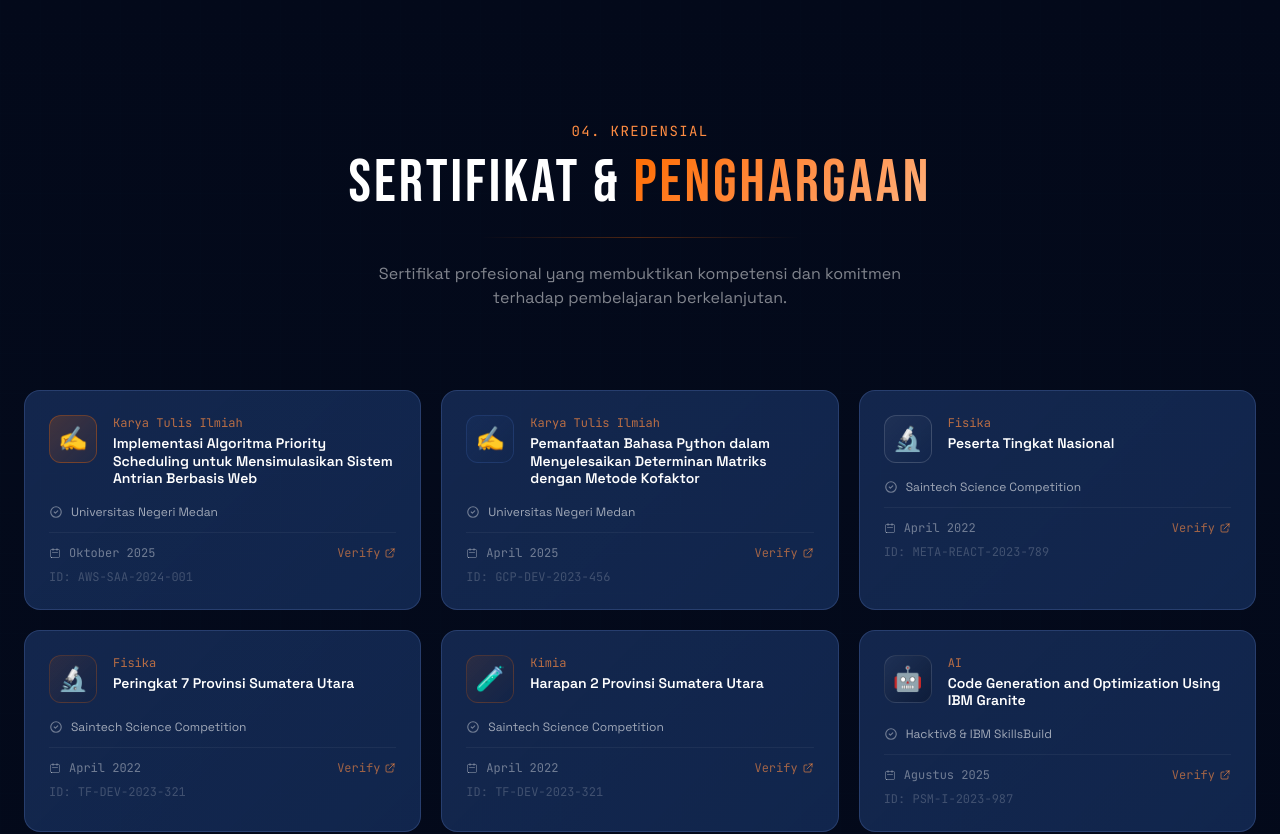
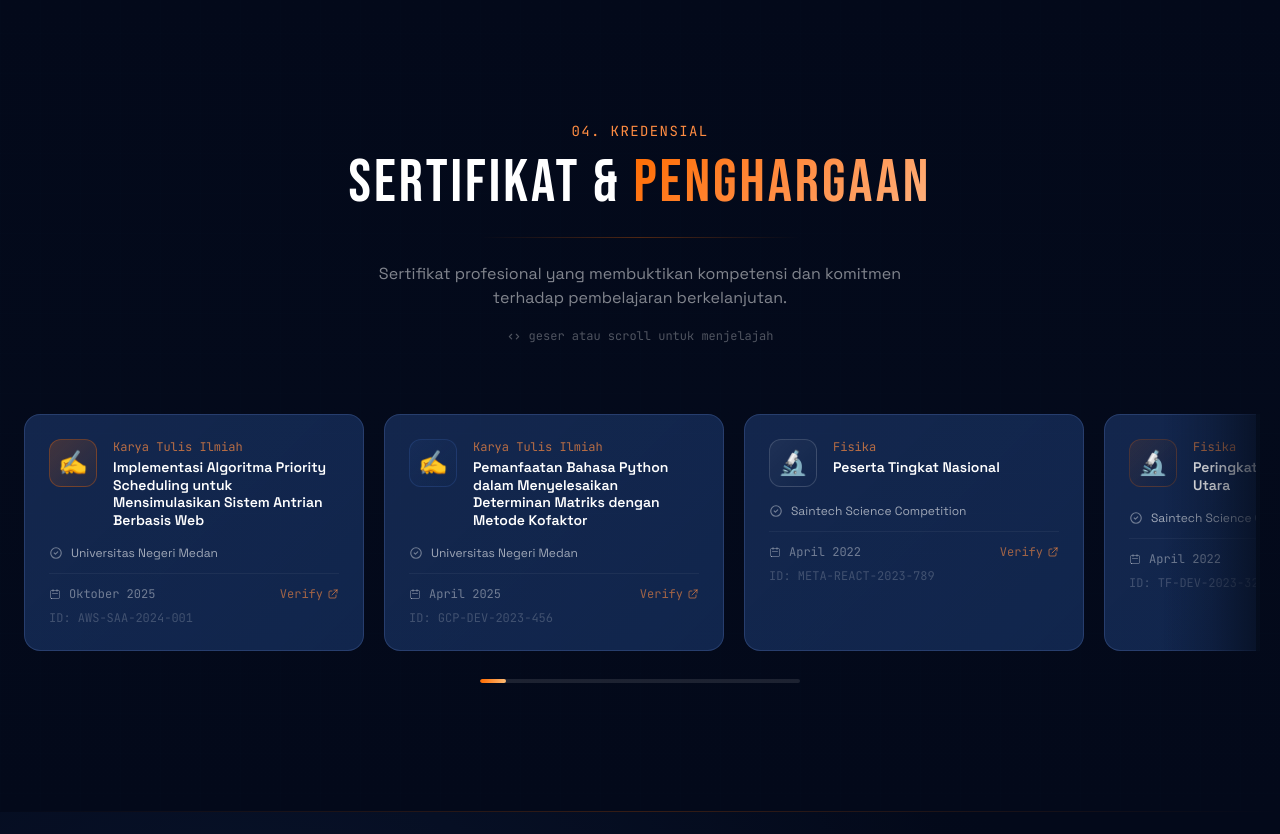
Before and after one commit to AndlyHsg03/Web-Portfolio-Andly-Sofian-Hasugian, a Next.js app: page / in a window 1280 px wide. Shown: the part 4880-5714 px from the top of the page. Built offline with nearby package versions, Linux system fonts and the light colour scheme.

Commit message:
update sertifikat

```diff
--- a/components/Certificates.tsx
+++ b/components/Certificates.tsx
@@ -1,11 +1,12 @@
 'use client'
-import { useEffect } from 'react'
+import { useEffect, useRef, useState, useCallback, type WheelEvent, type MouseEvent } from 'react'
 import sertifikat1 from '../public/certificates/sertifikat1.png'
 import sertifikat2 from '../public/certificates/sertifikat2.png'
 import sertifikat3 from '../public/certificates/sertifikat3.png'
 import sertifikat4 from '../public/certificates/sertifikat4.png'
 import sertifikat5 from '../public/certificates/sertifikat5.png'
 import sertifikat6 from '../public/certificates/sertifikat6.png'
+
 const certificates = [
   {
     id: 1,
@@ -41,7 +42,7 @@ const certificates = [
     color: 'from-white/5 to-white/0',
     border: 'border-white/15',
     category: 'Fisika',
-    img : sertifikat3,
+    img: sertifikat3,
   },
   {
     id: 4,
@@ -53,7 +54,7 @@ const certificates = [
     color: 'from-orange-500/10 to-navy-800/30',
     border: 'border-orange-500/20',
     category: 'Fisika',
-    img : sertifikat4,
+    img: sertifikat4,
   },
   {
     id: 5,
@@ -65,7 +66,7 @@ const certificates = [
     color: 'from-orange-500/10 to-navy-800/30',
     border: 'border-orange-500/20',
     category: 'Kimia',
-    img : sertifikat5,
+    img: sertifikat5,
   },
   {
     id: 6,
@@ -73,15 +74,76 @@ const certificates = [
     issuer: 'Hacktiv8 & IBM SkillsBuild',
     date: 'Agustus 2025',
     credentialId: 'PSM-I-2023-987',
-    icon: '🤖',
+    icon: '֎🇦🇮',
     color: 'from-white/5 to-navy-900/40',
     border: 'border-white/10',
     category: 'AI',
     img: sertifikat6,
   },
+  {
+    id: 7,
+    title: 'FRONTEND-JAVASCRIPT',
+    issuer: 'MySkill',
+    date: 'April 2026',
+    credentialId: 'MS-20260430-0ldLTNx73UK4MREHTm1g',
+    icon: '｡🇯‌🇸‌',
+    color: 'from-white/5 to-navy-900/40',
+    border: 'border-white/10',
+    category: 'Web Development',
+    // Link kredensial PDF resmi dari MySkill — Verify langsung membuka link ini.
+    img: 'https://storage.googleapis.com/myskill-v2-certificates/topic-pTLX6J38RGSQ4dfEO6yQ/7fgbpO4o1AhKcUstwNuVSB3tZM32-0ldLTNx73UK4MREHTm1g.pdf',
+  },
+  {
+    id: 8,
+    title: 'PYTHON FUNDAMENTAL',
+    issuer: 'MySkill',
+    date: 'May 2026',
+    credentialId: 'MS-20260512-OHDZx5hOAyY6Fiv9yJoq',
+    icon: '🇵🇾',
+    color: 'from-white/5 to-navy-900/40',
+    border: 'border-white/10',
+    category: 'Programming',
+    // Link kredensial PDF resmi dari MySkill — Verify langsung membuka link ini.
+    img: 'https://storage.googleapis.com/myskill-v2-certificates/topic-6eBG2nPRdSFZhJHFJpzx/7fgbpO4o1AhKcUstwNuVSB3tZM32-OHDZx5hOAyY6Fiv9yJoq.pdf',
+  },
+  {
+    id: 9,
+    title: 'Belajar Machine Learning untuk Pemula',
+    issuer: 'Dicoding',
+    date: 'May 2026',
+    credentialId: 'RVZK0M9VMZD5',
+    icon: '🇲🇱',
+    color: 'from-white/5 to-navy-900/40',
+    border: 'border-white/10',
+    category: 'Machine Learning',
+    // Link kredensial PDF resmi dari MySkill — Verify langsung membuka link ini.
+    img: 'https://www.dicoding.com/certificates/RVZK0M9VMZD5',
+  },
+  {
+    id: 10,
+    title: 'Data Science Introduction',
+    issuer: 'MySkill',
+    date: 'May 2026',
+    credentialId: '319234/DTA/LM/05/2026',
+    icon: '📊',
+    color: 'from-white/5 to-navy-900/40',
+    border: 'border-white/10',
+    category: 'Data Science',
+    // Link kredensial PDF resmi dari MySkill — Verify langsung membuka link ini.
+    img: 'https://drive.google.com/file/d/13DM9ktLKCaQRtZkboAaKFMmpNIQ2ibt3/view',
+  },
 ]
 
 export default function Certificates() {
+  const trackRef = useRef<HTMLDivElement>(null)
+  const isDragging = useRef<boolean>(false)
+  const hasDragged = useRef<boolean>(false)
+  const dragStart = useRef<{ x: number; scrollLeft: number }>({ x: 0, scrollLeft: 0 })
+
+  const [progress, setProgress] = useState<number>(0)
+  const [atStart, setAtStart] = useState<boolean>(true)
+  const [atEnd, setAtEnd] = useState<boolean>(false)
+
   useEffect(() => {
     const observer = new IntersectionObserver(
       entries => entries.forEach(e => { if (e.isIntersecting) e.target.classList.add('visible') }),
@@ -91,29 +153,123 @@ export default function Certificates() {
     return () => observer.disconnect()
   }, [])
 
+  const updateScrollState = useCallback(() => {
+    const el = trackRef.current
+    if (!el) return
+    const max = el.scrollWidth - el.clientWidth
+    setProgress(max <= 0 ? 0 : Math.min(100, Math.max(0, (el.scrollLeft / max) * 100)))
+    setAtStart(el.scrollLeft <= 4)
+    setAtEnd(el.scrollLeft >= max - 4)
+  }, [])
+
+  useEffect(() => {
+    updateScrollState()
+    window.addEventListener('resize', updateScrollState)
+    return () => window.removeEventListener('resize', updateScrollState)
+  }, [updateScrollState])
+
+  // Turn vertical mouse-wheel motion into horizontal travel while inside the
+  // carousel's range, then hand scroll control back to the page at the edges.
+  const handleWheel = (e: WheelEvent<HTMLDivElement>) => {
+    const el = trackRef.current
+    if (!el) return
+    const max = el.scrollWidth - el.clientWidth
+    if (max <= 0) return
+
+    const isHorizontalGesture = Math.abs(e.deltaX) > Math.abs(e.deltaY)
+    if (isHorizontalGesture) return // let native trackpad horizontal swipes through
+
+    const goingDown = e.deltaY > 0
+    const goingUp = e.deltaY < 0
+    if (goingDown && el.scrollLeft >= max - 1) return // release: continue scrolling the page down
+    if (goingUp && el.scrollLeft <= 1) return // release: continue scrolling the page up
+
+    e.preventDefault()
+    el.scrollLeft += e.deltaY
+  }
+
+  const scrollByCard = (dir: 1 | -1) => {
+    const el = trackRef.current
+    if (!el) return
+    const card = el.querySelector('[data-cert-card]')
+    const step = card ? card.getBoundingClientRect().width + 20 : 320
+    el.scrollBy({ left: dir * step, behavior: 'smooth' })
+  }
+
+  const onMouseDown = (e: MouseEvent<HTMLDivElement>) => {
+    const el = trackRef.current
+    if (!el) return
+    isDragging.current = true
+    hasDragged.current = false
+    dragStart.current = { x: e.pageX, scrollLeft: el.scrollLeft }
+  }
+
+  const onMouseMove = (e: MouseEvent<HTMLDivElement>) => {
+    if (!isDragging.current) return
+    const el = trackRef.current
+    if (!el) return
+    const dx = e.pageX - dragStart.current.x
+    if (Math.abs(dx) > 5) hasDragged.current = true
+    el.scrollLeft = dragStart.current.scrollLeft - dx
+  }
+
+  const stopDragging = () => { isDragging.current = false }
+
+  // Swallow the click that follows a drag so the "Verify" link doesn't fire
+  // when the user was only dragging the carousel.
+  const onClickCapture = (e: MouseEvent<HTMLDivElement>) => {
+    if (hasDragged.current) {
+      e.preventDefault()
+      e.stopPropagation()
+      hasDragged.current = false
+    }
+  }
+
   return (
     <section id="certificates" className="py-32 relative bg-gradient-to-b from-transparent via-navy-900/20 to-transparent">
       <div className="absolute inset-0 grid-pattern opacity-20" />
 
       <div className="max-w-7xl mx-auto px-6 relative z-10">
         {/* Header */}
-        <div className="text-center mb-20 reveal">
+        <div className="text-center mb-16 reveal">
           <p className="font-mono text-orange-400 text-sm tracking-widest uppercase mb-3">04. Kredensial</p>
           <h2 className="font-display text-5xl sm:text-6xl text-white mb-6">
             Sertifikat & <span className="gradient-text">Penghargaan</span>
           </h2>
           <div className="section-divider max-w-xs mx-auto mb-6" />
-          <p className="text-white/50 max-w-xl mx-auto">
+          <p className="text-white/50 max-w-xl mx-auto mb-4">
             Sertifikat profesional yang membuktikan kompetensi dan komitmen terhadap pembelajaran berkelanjutan.
+          </p>
+          <p className="font-mono text-xs text-white/30 inline-flex items-center gap-2">
+            <svg className="w-3.5 h-3.5" fill="none" viewBox="0 0 24 24" stroke="currentColor">
+              <path strokeLinecap="round" strokeLinejoin="round" strokeWidth={2} d="M8 9l-4 4 4 4m8-8l4 4-4 4" />
+            </svg>
+            geser atau scroll untuk menjelajah
           </p>
         </div>
 
-        {/* Certificates grid */}
-        <div className="grid md:grid-cols-2 lg:grid-cols-3 gap-5">
+        {/* Certificates carousel */}
+        <div className="relative group/carousel">
+          {/* edge fades, fade out themselves once you hit either end */}
+          <div className={`pointer-events-none absolute -left-1 top-0 bottom-6 w-12 sm:w-24 z-10 bg-gradient-to-r from-navy-900/80 via-navy-900/30 to-transparent transition-opacity duration-300 ${atStart ? 'opacity-0' : 'opacity-100'}`} />
+          <div className={`pointer-events-none absolute -right-1 top-0 bottom-6 w-12 sm:w-24 z-10 bg-gradient-to-l from-navy-900/80 via-navy-900/30 to-transparent transition-opacity duration-300 ${atEnd ? 'opacity-0' : 'opacity-100'}`} />
+
+          <div
+            ref={trackRef}
+            onWheel={handleWheel}
+            onScroll={updateScrollState}
+            onMouseDown={onMouseDown}
+            onMouseMove={onMouseMove}
+            onMouseUp={stopDragging}
+            onMouseLeave={stopDragging}
+            onClickCapture={onClickCapture}
+            className="cert-track flex gap-5 overflow-x-auto pb-6 px-1 snap-x snap-mandatory scroll-smooth overscroll-x-contain cursor-grab active:cursor-grabbing"
+          >
             {certificates.map((cert, i) => (
               <div
                 key={cert.id}
-              className={`cert-badge reveal rounded-2xl p-6 cursor-pointer group`}
+                data-cert-card
+                className="cert-badge reveal rounded-2xl p-6 group flex-shrink-0 w-[82vw] sm:w-[340px] snap-start select-none"
                 style={{ transitionDelay: `${i * 80}ms` }}
               >
                 {/* Top row */}
@@ -145,7 +301,7 @@ export default function Certificates() {
                     </svg>
                     <span className="font-mono text-xs text-white/40">{cert.date}</span>
                   </div>
-                <a href={cert.img?.src} target="_blank" rel="noopener noreferrer"
+                  <a href={typeof cert.img === 'string' ? cert.img : cert.img?.src} target="_blank" rel="noopener noreferrer" draggable={false}
                      className="text-xs text-orange-400/60 hover:text-orange-400 transition-colors font-mono flex items-center gap-1">
                     Verify
                     <svg className="w-3 h-3" fill="none" viewBox="0 0 24 24" stroke="currentColor">
@@ -160,9 +316,47 @@ export default function Certificates() {
             ))}
           </div>
 
-        {/* Add certificate note */}
+          {/* Nav arrows, desktop only — fade in on hover, hidden at the relevant edge */}
+          <button
+            type="button"
+            aria-label="Sebelumnya"
+            onClick={() => scrollByCard(-1)}
+            className={`hidden md:flex absolute -left-5 top-[calc(50%-12px)] -translate-y-1/2 z-20 w-10 h-10 rounded-full border border-white/10 bg-navy-900/90 backdrop-blur items-center justify-center text-white/60 hover:text-orange-400 hover:border-orange-500/30 transition-all duration-300 opacity-0 group-hover/carousel:opacity-100 ${atStart ? 'pointer-events-none opacity-0' : ''}`}
+          >
+            <svg className="w-4 h-4" fill="none" viewBox="0 0 24 24" stroke="currentColor">
+              <path strokeLinecap="round" strokeLinejoin="round" strokeWidth={2} d="M15 19l-7-7 7-7" />
+            </svg>
+          </button>
+          <button
+            type="button"
+            aria-label="Selanjutnya"
+            onClick={() => scrollByCard(1)}
+            className={`hidden md:flex absolute -right-5 top-[calc(50%-12px)] -translate-y-1/2 z-20 w-10 h-10 rounded-full border border-white/10 bg-navy-900/90 backdrop-blur items-center justify-center text-white/60 hover:text-orange-400 hover:border-orange-500/30 transition-all duration-300 opacity-0 group-hover/carousel:opacity-100 ${atEnd ? 'pointer-events-none opacity-0' : ''}`}
+          >
+            <svg className="w-4 h-4" fill="none" viewBox="0 0 24 24" stroke="currentColor">
+              <path strokeLinecap="round" strokeLinejoin="round" strokeWidth={2} d="M9 5l7 7-7 7" />
+            </svg>
+          </button>
+        </div>
 
+        {/* Scroll progress indicator */}
+        <div className="h-1 w-full max-w-xs mx-auto mt-1 rounded-full bg-white/10 overflow-hidden">
+          <div
+            className="h-full rounded-full bg-gradient-to-r from-orange-500 to-orange-300 transition-[width] duration-150"
+            style={{ width: `${Math.max(8, progress)}%` }}
+          />
         </div>
+      </div>
+
+      <style jsx>{`
+        .cert-track {
+          scrollbar-width: none;
+          -ms-overflow-style: none;
+        }
+        .cert-track::-webkit-scrollbar {
+          display: none;
+        }
+      `}</style>
     </section>
   )
 }
```
Lines whose indentation alone changed are shown as unchanged.
